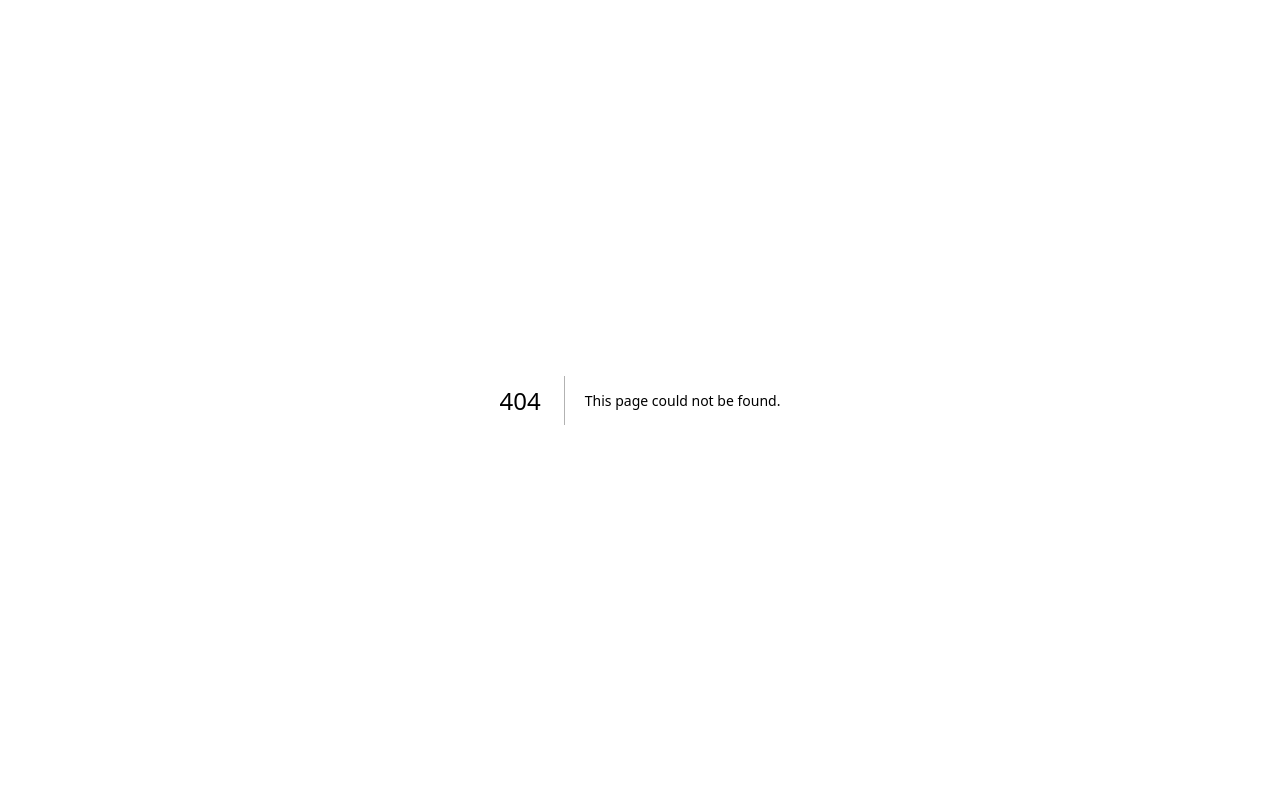
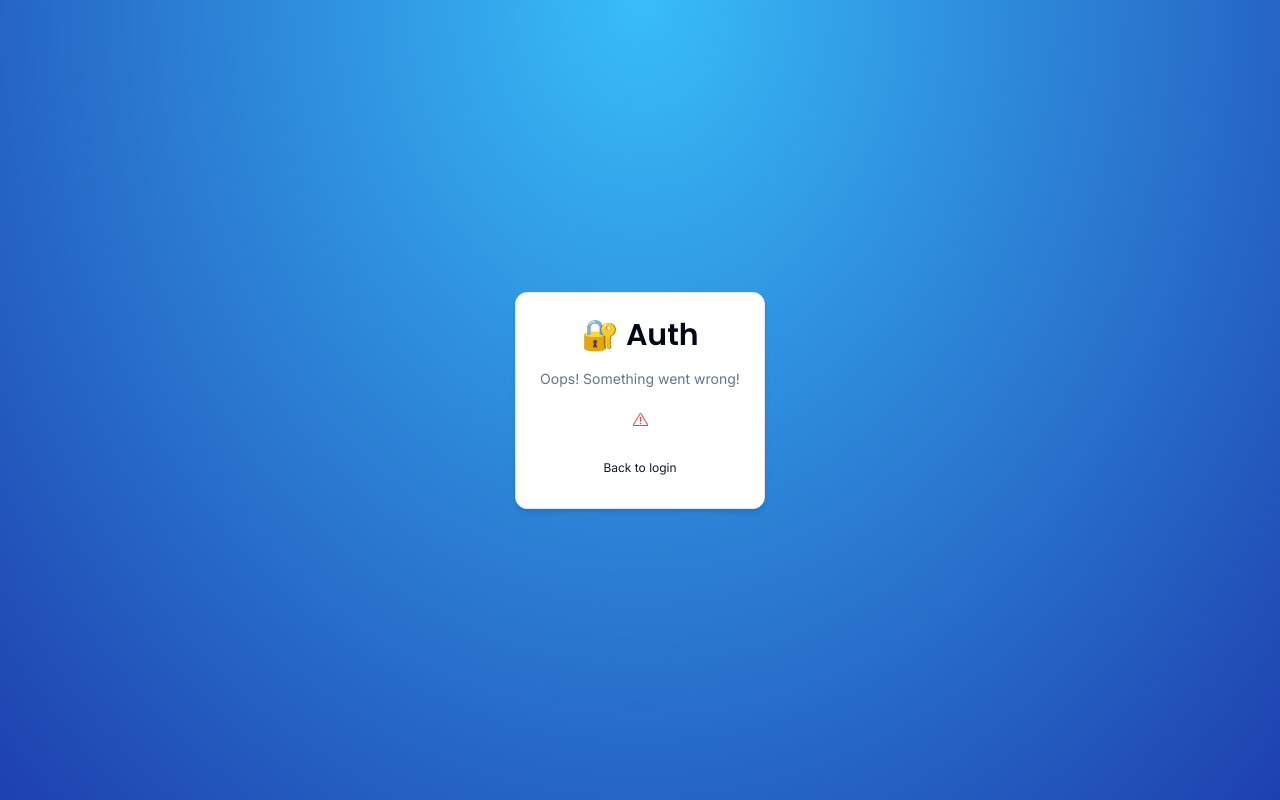
Before and after one commit to Prajwal-ak-0/P1, a Next.js app: page /auth/error in a window 1280 px wide. Before the commit this address had no page. Built offline with nearby package versions, Linux system fonts and the light colour scheme.

Commit message:
Pages, Managing Oauth Error, Handling Url Errors, Oauth Auth Completed

```diff
--- /dev/null
+++ b/app/auth/error/page.tsx
@@ -0,0 +1,12 @@
+import { ErrorCard } from '@/components/Auth/ErrorCard'
+import React from 'react'
+
+const AuthErrorPage = () => {
+  return (
+    <div>
+        <ErrorCard/>
+    </div>
+  )
+}
+
+export default AuthErrorPage
--- a/components/Auth/CardWrapper.tsx
+++ b/components/Auth/CardWrapper.tsx
@@ -10,7 +10,7 @@ interface CardWrapperProps {
     headerLabel: string;
     backButtonLabel: string;
     backButtonLink: string;
-    showSocial: boolean;
+    showSocial?: boolean;
 }
 
 export const CardWrapper = ({
--- /dev/null
+++ b/components/Auth/ErrorCard.tsx
@@ -0,0 +1,17 @@
+import { ExclamationTriangleIcon } from "@radix-ui/react-icons";
+
+import { CardWrapper } from "@/components/Auth/CardWrapper";
+
+export const ErrorCard = () => {
+  return (
+    <CardWrapper
+      headerLabel="Oops! Something went wrong!"
+      backButtonLink="/auth/login"
+      backButtonLabel="Back to login"
+    >
+      <div className="w-full flex justify-center items-center">
+      <ExclamationTriangleIcon className="text-destructive" />
+      </div>
+    </CardWrapper>
+  );
+};
--- a/components/Auth/Social.tsx
+++ b/components/Auth/Social.tsx
@@ -5,13 +5,17 @@ import { FaGithub } from "react-icons/fa";
 import { useSearchParams } from "next/navigation";
 
 import { Button } from "@/components/ui/button";
+import { signIn } from "next-auth/react";
+import { DEFAULT_LOGIN_REDIRECT } from "@/routes";
 
 export const Social = () => {
   const searchParams = useSearchParams();
   const callbackUrl = searchParams.get("callbackUrl");
 
-  const onClick = () => {
-    console.log("clicked");
+  const onClick = (provider : "google" | "github") => {
+    signIn(provider, {
+      callbackUrl: DEFAULT_LOGIN_REDIRECT,
+    })
   }
 
   return (
@@ -20,7 +24,7 @@ export const Social = () => {
         size="lg"
         className="w-full"
         variant="outline"
-        onClick={() => onClick()}
+        onClick={() => onClick("google")}
       >
         <FcGoogle className="h-5 w-5" />
       </Button>
@@ -28,7 +32,7 @@ export const Social = () => {
         size="lg"
         className="w-full"
         variant="outline"
-        onClick={() => onClick()}
+        onClick={() => onClick("github")}
       >
         <FaGithub className="h-5 w-5" />
       </Button>
```
Also changed, not shown: auth.ts (+16 -0 lines).
